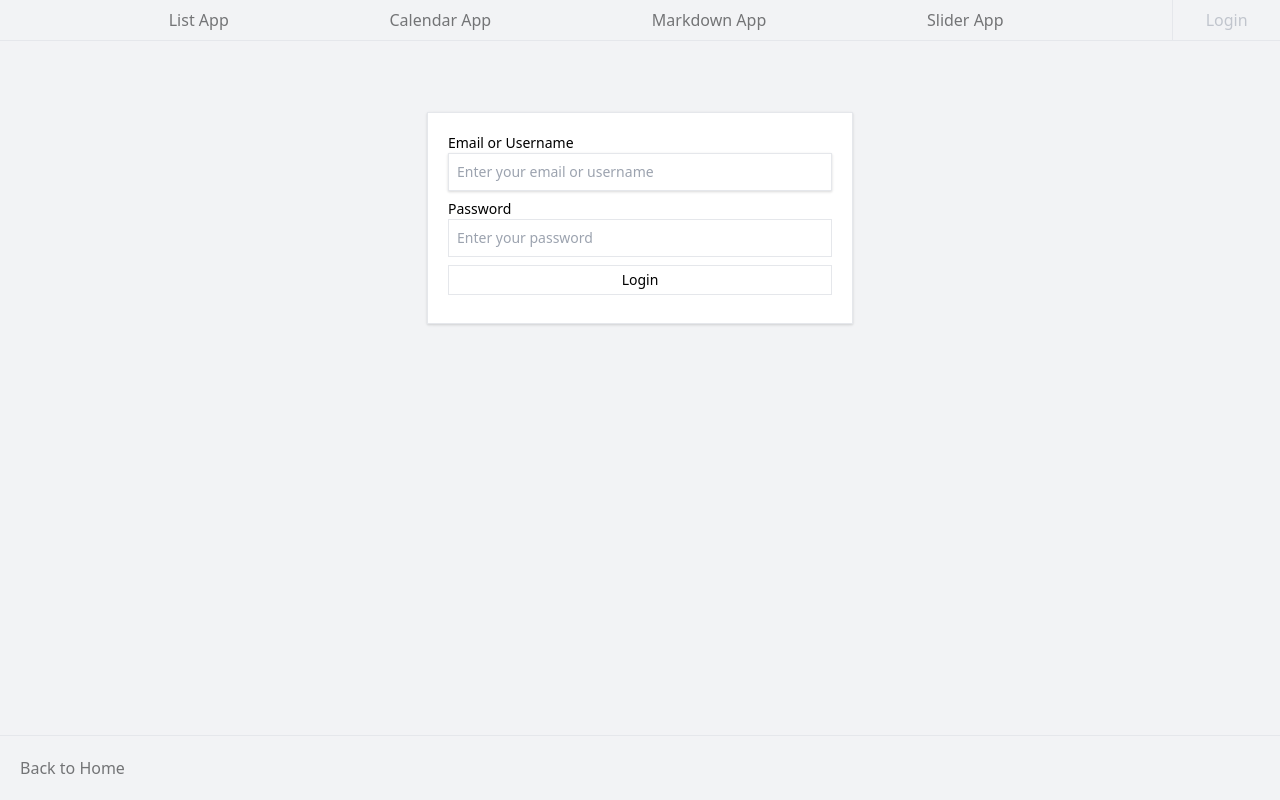
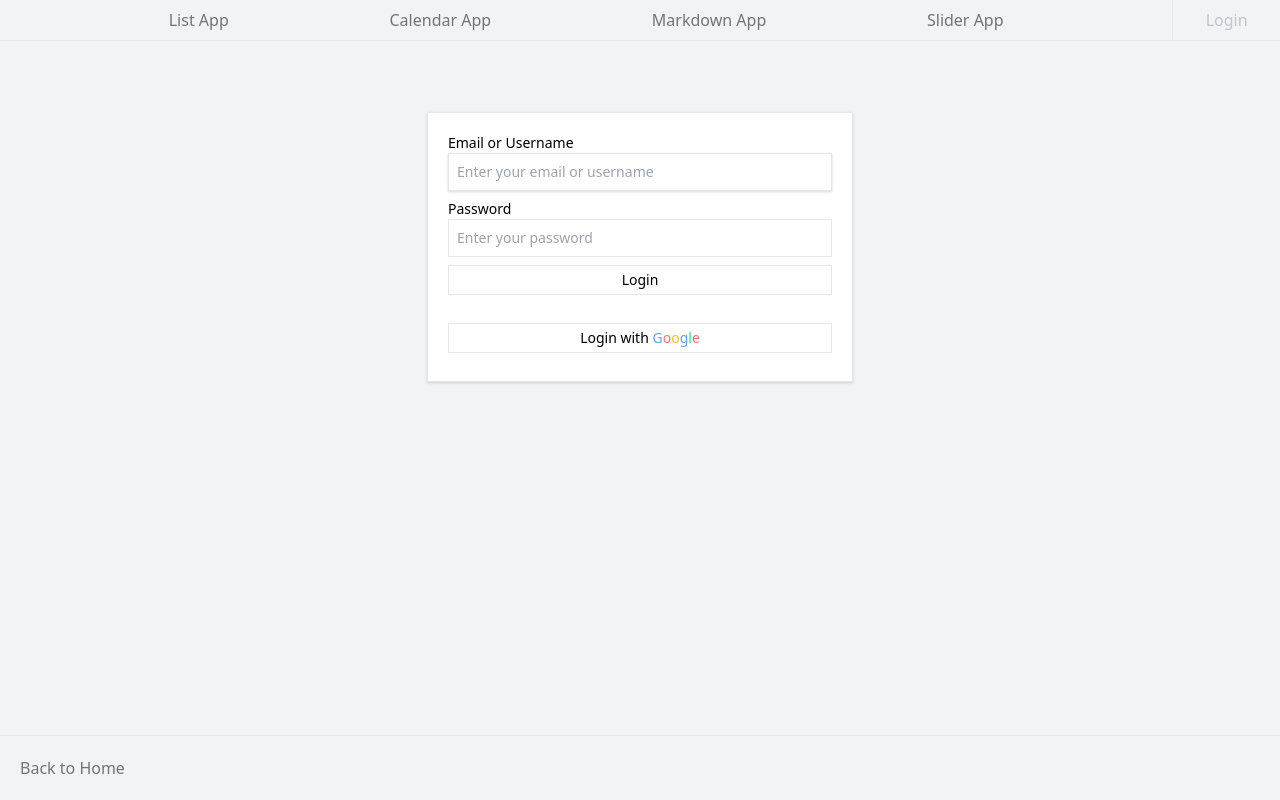
Before and after one commit to maplepancakes/vue-3-project-showcase, a Vue app: page / in a window 1280 px wide. Both pictures are taken after a click on the button "Login". Built offline with nearby package versions, Linux system fonts and the light colour scheme; no server answers.

Commit message:
Added google sign-in option

```diff
--- a/src/components/LoginForm.vue
+++ b/src/components/LoginForm.vue
@@ -7,14 +7,25 @@
                     <div class="p-5 text-sm">
                         <form @submit.prevent="onSubmit" class="mb-2">
                             <label for="inputUser">Email or Username</label>
-                            <input ref="inputUser" v-model="form.user" @keydown.enter="this.submit()" :class="defaultInputStyle()" class="w-96" type="text" placeholder="Enter your email or username">
+                            <input ref="inputUser" v-model="form.user" @keydown.enter="this.login()" :class="defaultInputStyle()" class="w-96" type="text" placeholder="Enter your email or username">
                         </form>
                         <form @submit.prevent="onSubmit" class="mb-2">
                             <label for="inputPassword">Password</label>
-                            <input ref="inputPassword" v-model="form.password" @keydown.enter="this.submit()" :class="defaultInputStyle()" class="w-96" type="password" placeholder="Enter your password">
+                            <input ref="inputPassword" v-model="form.password" @keydown.enter="this.login()" :class="defaultInputStyle()" class="w-96" type="password" placeholder="Enter your password">
                         </form>
-                        <button ref="loginButton" @click="this.submit()" :class="defaultButtonHoverStyle()" id="login-button" class="border p-1 mb-2 w-96" type="submit"></button>
+                        <button ref="loginButton" @click="this.login()" :class="defaultButtonHoverStyle()" class="border p-1 mb-2 w-96" type="submit"></button>
                         <label v-if="invalidInput" class="text-red-400">Invalid email or password!</label>
+                        <div class="mt-5">
+                            <button ref="loginButtonGoogle" @click="loginWithGoogle()" :class="defaultButtonHoverStyle()" class="border p-1 mb-2 w-96" type="submit">
+                                Login with
+                                <span class="text-blue-400">G</span>
+                                <span class="text-red-400">o</span>
+                                <span class="text-yellow-400">o</span>
+                                <span class="text-blue-400">g</span>
+                                <span class="text-green-400">l</span>
+                                <span class="text-red-400">e</span>
+                            </button>
+                        </div>
                     </div>
                 </div>
             </div>
@@ -45,7 +56,7 @@ export default
     },
     methods:
     {
-        submit()
+        login()
         {
             firebase
             .auth()
@@ -65,7 +76,6 @@ export default
                 setTimeout(() =>
                 {
                     this.$emit('close-login-screen');
-                    this.$emit('login-success');
 
                     this.form.user = "";
                     this.form.password = "";
@@ -88,6 +98,12 @@ export default
                 inputPassword.classList.add("border-red-400");
 
             });
+        },
+        loginWithGoogle()
+        {
+            let googleProvider = new firebase.auth.GoogleAuthProvider();
+
+            firebase.auth().signInWithRedirect(googleProvider);
         }
     },
     mounted()
```
